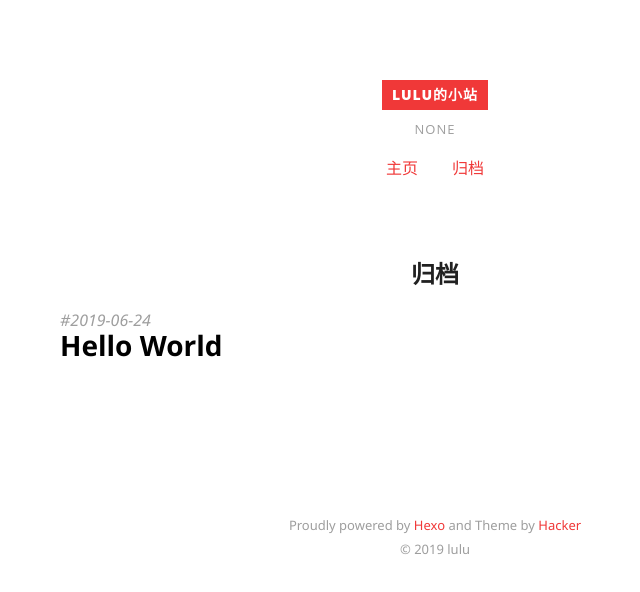
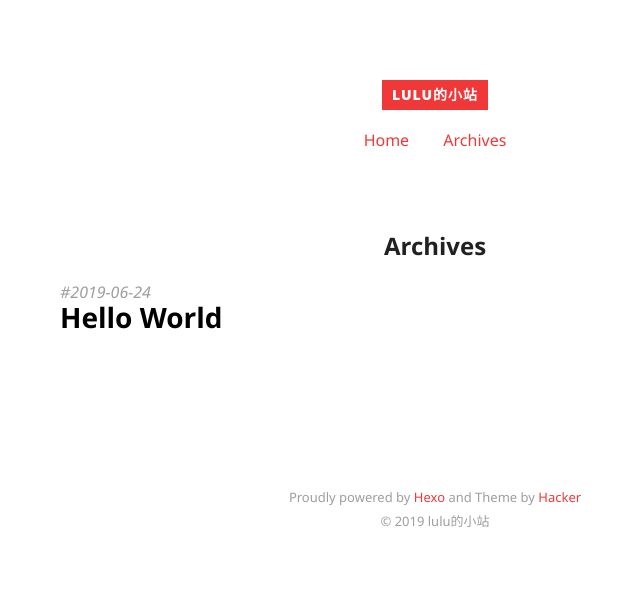
Before and after one commit to LeusLU/LeusLu.github.io, a plain HTML site: page archives/index.html in a window 1280 px wide. Shown: the whole page, without its empty margins (205-845 px from the left). Drawn offline with Linux system fonts and the light colour scheme.

Commit message:
Site updated: 2019-06-24 15:29:34

```diff
--- a/archives/index.html
+++ b/archives/index.html
@@ -3,10 +3,8 @@
 <head><meta name="generator" content="Hexo 3.9.0">
   <meta charset="utf-8">
 
-  <title>归档 | lulu的小站 | none</title>
+  <title>Archives | lulu的小站</title>
 
-
-  <meta name="author" content="lulu">
 
 
 
@@ -44,14 +42,14 @@
     <h1 class="site-title">
       <a href="/">lulu的小站</a>
     </h1>
-    <p class="site-description">none</p>
+    <p class="site-description"></p>
   </div>
   <nav class="site-navigation">
     <ul>
 
-        <li><a href="/">主页</a></li>
+        <li><a href="/">Home</a></li>
 
-        <li><a href="/archives">归档</a></li>
+        <li><a href="/archives">Archives</a></li>
 
     </ul>
   </nav>
@@ -62,7 +60,7 @@
 
 <article>
 
-  <h2 class="article-title ">归档</h2>
+  <h2 class="article-title ">Archives</h2>
 
   <div class="archive">
 
@@ -92,7 +90,7 @@
     Theme by <a href="https://github.com/CodeDaraW/Hacker" target="_blank">Hacker</a>
     </br>
 
-    &copy; 2019 lulu
+    &copy; 2019 lulu的小站
 
   </p>
 </footer>
```
Also changed, not shown: 2019/06/24/hello-world/index.html (+5 -7 lines), about/index.html (+5 -7 lines), archives/2019/06/index.html (+5 -7 lines), archives/2019/index.html (+5 -7 lines), categories/index.html (+5 -7 lines), friends/index.html (+5 -7 lines), index.html (+5 -7 lines), tags/index.html (+5 -7 lines).
